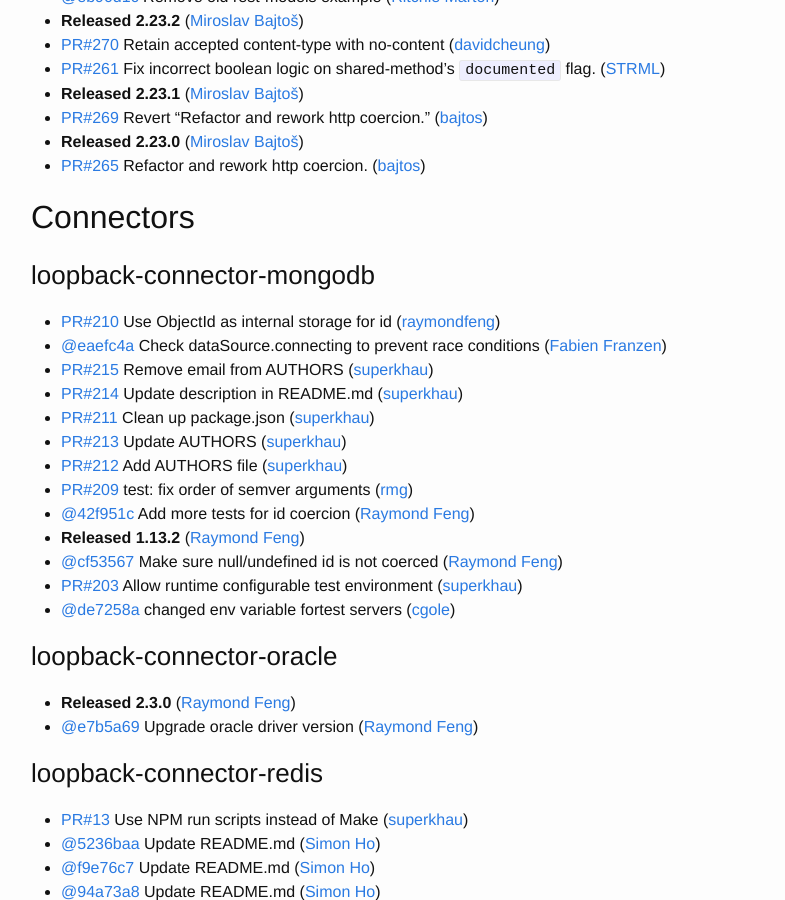
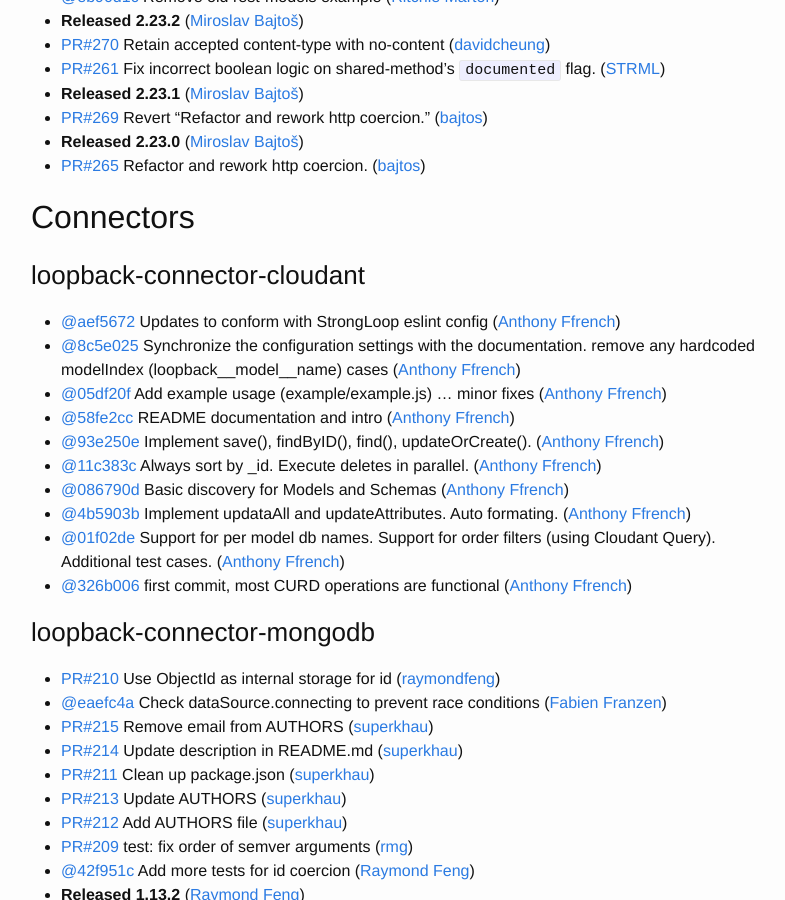
Before and after one commit to strongloop/loopback, a Jekyll site: the page built from index.md, in a window 1280 px wide and 900 px high, scrolled down 1873 px. Shown: the whole window, without its empty margins (239-1024 px from the left). Built offline with Jekyll 4.4.1, drawn with Linux system fonts in a browser that asks for light colours.

Commit message:
Update changelog

```diff
--- a/index.md
+++ b/index.md
@@ -86,6 +86,19 @@
 
 
 ## Connectors
+
+### loopback-connector-cloudant
+ * [@aef5672](https://github.com/strongloop/loopback-connector-cloudant/commit/aef5672d16d5d250c9ebadd9c7fa67fafad3fa14) Updates to conform with StrongLoop eslint config ([Anthony Ffrench](https://github.com/tonyffrench))
+ * [@8c5e025](https://github.com/strongloop/loopback-connector-cloudant/commit/8c5e02511c22717cb098cc2108049c647df71ed7) Synchronize the configuration settings with the documentation. remove any hardcoded modelIndex (loopback__model__name) cases ([Anthony Ffrench](https://github.com/tonyffrench))
+ * [@05df20f](https://github.com/strongloop/loopback-connector-cloudant/commit/05df20f5d2547f312ea1f9ce9a1040b6acc35686) Add example usage (example/example.js) ... minor fixes ([Anthony Ffrench](https://github.com/tonyffrench))
+ * [@58fe2cc](https://github.com/strongloop/loopback-connector-cloudant/commit/58fe2cc8b46a993d474cf8f2d94a0cc7c80cbd5c) README documentation and intro ([Anthony Ffrench](https://github.com/tonyffrench))
+ * [@93e250e](https://github.com/strongloop/loopback-connector-cloudant/commit/93e250ec8b35ecfe36cb10ddf0fa13fb4989f53d) Implement save(), findByID(), find(), updateOrCreate(). ([Anthony Ffrench](https://github.com/tonyffrench))
+ * [@11c383c](https://github.com/strongloop/loopback-connector-cloudant/commit/11c383c7e568f6f056a67b7d37221d05772d1b52) Always sort by _id. Execute deletes in parallel. ([Anthony Ffrench](https://github.com/tonyffrench))
+ * [@086790d](https://github.com/strongloop/loopback-connector-cloudant/commit/086790d580f514acc45809cdb31781ff3c08a628) Basic discovery for Models and Schemas ([Anthony Ffrench](https://github.com/tonyffrench))
+ * [@4b5903b](https://github.com/strongloop/loopback-connector-cloudant/commit/4b5903b611ae1f9bbc000f2e7d19a19793047c9a) Implement updataAll and updateAttributes. Auto formating. ([Anthony Ffrench](https://github.com/tonyffrench))
+ * [@01f02de](https://github.com/strongloop/loopback-connector-cloudant/commit/01f02de099a7ffb8a6f21dc2d883ed0aa712c41f) Support for per model db names. Support for order filters (using Cloudant Query). Additional test cases. ([Anthony Ffrench](https://github.com/tonyffrench))
+ * [@326b006](https://github.com/strongloop/loopback-connector-cloudant/commit/326b006fd4980f8dadf467df1a5dabce01c7afb3) first commit, most CURD operations are functional ([Anthony Ffrench](https://github.com/tonyffrench))
+
 
 ### loopback-connector-mongodb
  * [PR#210](https://github.com/strongloop/loopback-connector-mongodb/pull/210) Use ObjectId as internal storage for id ([raymondfeng](https://github.com/raymondfeng))
```
